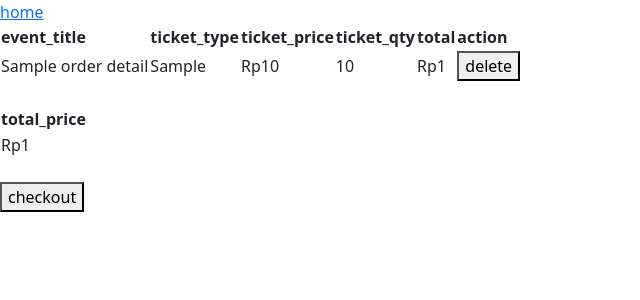
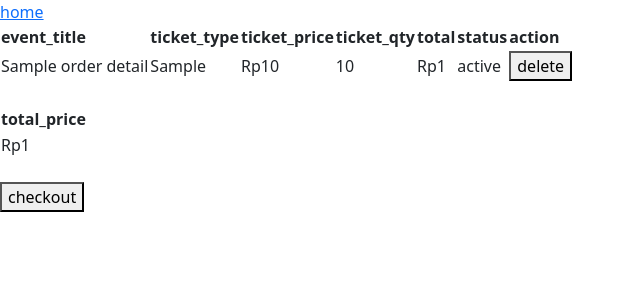
Before and after one commit to Lanzkuy/event-app, a PHP site: the page made by app/views/user/cart/index.php in a window 1280 px wide. Shown: the top 300 px of the page, without its empty margins (0-640 px from the left). Run offline with PHP 8.4, Linux system fonts and the light colour scheme; the template is opened without the code that fills it: most values are stand-ins (such as "Sample title", 1, 10 or a date in 2020).

Commit message:
add column status order

```diff
--- a/app/views/user/cart/index.php
+++ b/app/views/user/cart/index.php
@@ -7,6 +7,7 @@
         <th>ticket_price</th>
         <th>ticket_qty</th>
         <th>total</th>
+        <th>status</th>
         <th>action</th>
     </tr>
         <?php foreach($data['orderDetails'] as $orderDetail){?>
@@ -16,6 +17,7 @@
                 <td>Rp<?= number_format($orderDetail['ticket_price'])?></td>
                 <td><?= $orderDetail['qty']?></td>
                 <td>Rp<?= number_format($orderDetail['total_price'])?></td>
+                <td><?= $data['order']['status'] ?></td>
                 <td>
                     <form action="./cart/delete" method="post">
                         <input type="hidden" name="order_id" value="<?= $data['order']['id'] ?>">
```
